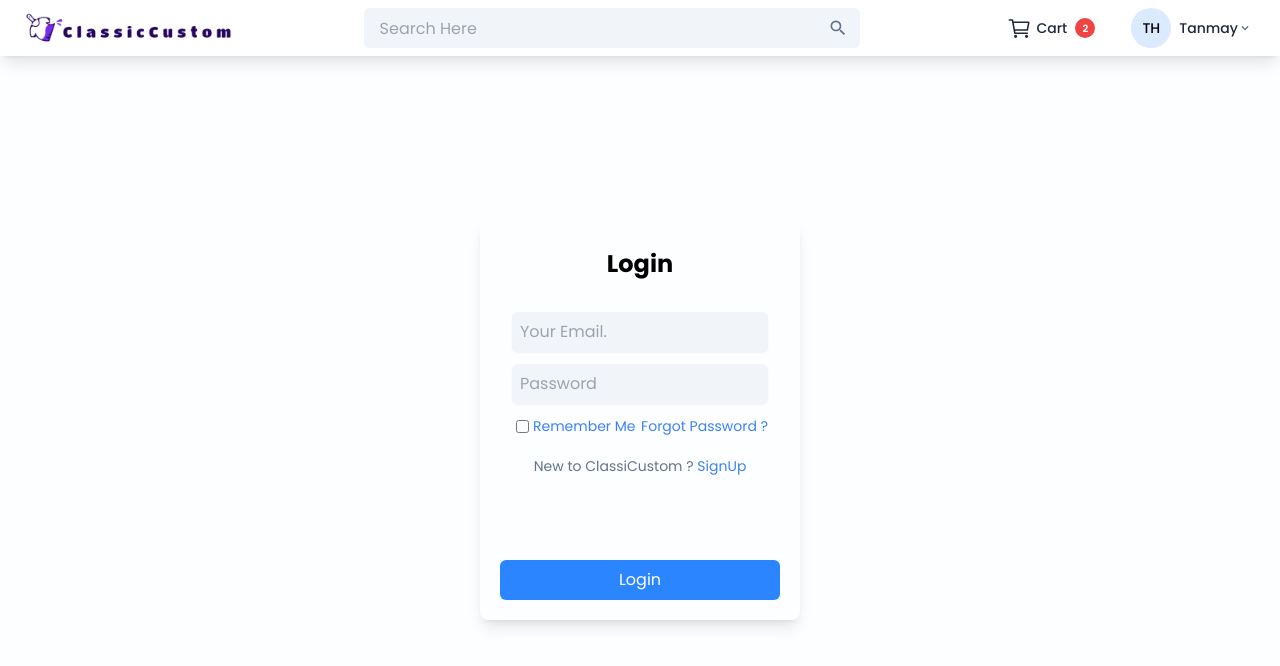
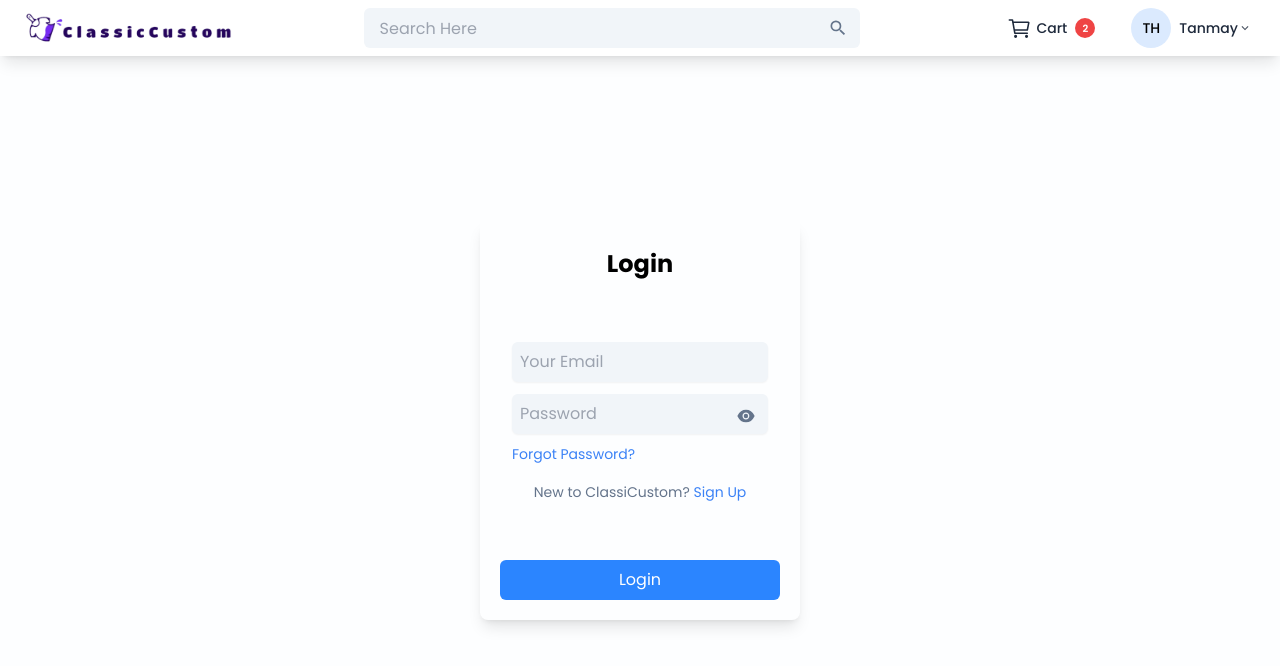
Before and after one commit to tanmay-haldar0/MERN-E-Com_backend, a React (Vite) app in the folder frontend/: page /login in a window 1280 px wide. Shown: the top 666 px of the page. Built offline with nearby package versions, Linux system fonts and the light colour scheme.

Commit message:
added the hide show pass and made the login backend

```diff
--- a/frontend/src/pages/LoginPage.jsx
+++ b/frontend/src/pages/LoginPage.jsx
@@ -1,52 +1,65 @@
-import React from 'react'
-import { Link } from 'react-router-dom'
+import React, { useState } from 'react';
+import { Link } from 'react-router-dom';
+import { AiFillEye, AiFillEyeInvisible } from 'react-icons/ai';
 
 const LoginPage = () => {
+  const [email, setEmail] = useState('');
+  const [password, setPassword] = useState('');
+  const [isPasswordVisible, setIsPasswordVisible] = useState(false);
+
+  const handleSubmit = (e) => {
+    // Handle form submission
+  };
+
   return (
     <div className='mt-5 flex h-screen justify-center items-center'>
       <div className='w-1/4 h-3/6 rounded-lg shadow-lg transition-all ease-out hover:shadow-2xl flex flex-col items-center p-5 justify-between'>
         <h1 className='mt-2 text-2xl font-bold text-center'>Login</h1>
         <div className='text-center input-box w-full p-3'>
-
           <input
             type='email'
             required
-            placeholder='Your Email.'
+            placeholder='Your Email'
             className='p-2 mt-3 shadow-sm hover:shadow-md w-full bg-slate-100 rounded-md text-slate-600 outline-none'
+            onChange={(e) => setEmail(e.target.value)}
           />
-          <input
-            type='password'
-            required
-            placeholder='Password'
-            className='p-2 mt-3 shadow-sm hover:shadow-md w-full bg-slate-100 rounded-md text-slate-600 outline-none'
-          />
-          <div className="mt-2 w-full flex items-center justify-between">
-          <div className="p-1 flex items-center justify-between ">
-          <input className='mr-1' type="checkbox" name="" id="" />
-          <span className='text-sm text-blue-500'>Remember Me</span></div>
-          <Link to={'/signup'}>
-            <span className='text-sm text-blue-500 cursor-pointer'>Forgot Password ?</span>
-          </Link>
+          <div className='relative mt-3'>
+            <input
+              type={isPasswordVisible ? 'text' : 'password'}
+              required
+              placeholder='Password'
+              className='p-2 shadow-sm hover:shadow-md w-full bg-slate-100 rounded-md text-slate-600 outline-none pr-10'
+              onChange={(e) => setPassword(e.target.value)}
+            />
+            <span
+              className='absolute right-3 top-3 cursor-pointer text-slate-500'
+              onClick={() => setIsPasswordVisible(!isPasswordVisible)}
+            >
+              {isPasswordVisible ? <AiFillEyeInvisible size={20} /> : <AiFillEye size={20} />}
+            </span>
           </div>
-
-
+          <div className='mt-2 w-full flex items-center justify-between'>
+            <Link to={'/forgot-password'}>
+              <span className='text-sm text-blue-500 cursor-pointer'>Forgot Password?</span>
+            </Link>
+          </div>
           <p className='mt-4 text-center text-sm text-slate-500'>
-            New to ClassiCustom ?{' '}
+            New to ClassiCustom?{' '}
             <Link to={'/signup'}>
-              <span className='text-blue-500 cursor-pointer'>SignUp</span>
+              <span className='text-blue-500 cursor-pointer'>Sign Up</span>
             </Link>
           </p>
         </div>
-        <div className='w-full h-12 '></div>
         <button
-          type='submit'
+          onClick={handleSubmit}
+          type='button'
           className='hover:bg-blue-400 mt-2 w-full transition-all ease-out bg-primary text-white p-2 rounded-md'
         >
           Login
         </button>
       </div>
     </div>
-  )
-}
+  );
+};
 
-export default LoginPage
+export default LoginPage;
--- a/frontend/src/pages/SignUpPage.jsx
+++ b/frontend/src/pages/SignUpPage.jsx
@@ -3,6 +3,8 @@ import { Link, useNavigate } from "react-router-dom";
 import axios from "axios";
 import { server } from "../server.js";
 import { toast } from "react-toastify";
+import { AiFillEye, AiFillEyeInvisible } from 'react-icons/ai';
+
 
 function SignUpPage() {
   const [name, setName] = useState("");
@@ -13,7 +15,7 @@ function SignUpPage() {
   const [passwordError, setPasswordError] = useState("");
   const [errorMessage, setErrorMessage] = useState("");
   const navigate = useNavigate();
-
+  const [isPasswordVisible, setIsPasswordVisible] = useState(false);
 
   const handleSubmit = async (e) => {
     e.preventDefault();
@@ -43,7 +45,7 @@ function SignUpPage() {
         if (res.data.message != "User already exists") {
           toast.success(res.data.message);
           navigate("/login");
-        }else{
+        } else {
           setErrorMessage(res.data.message);
           toast.error(res.data.message);
         }
@@ -51,7 +53,6 @@ function SignUpPage() {
         setName("");
         setEmail("");
         setPassword("");
-
       })
       .catch((err) => {
         toast.error(err);
@@ -81,13 +82,25 @@ function SignUpPage() {
             onChange={(e) => setEmail(e.target.value)}
           />
 
-          <input
-            type="password"
-            required
-            placeholder="Password"
-            className="p-2 mt-3 shadow-sm hover:shadow-md w-full bg-slate-100 rounded-md text-slate-600 outline-none"
-            onChange={(e) => setPassword(e.target.value)}
-          />
+          <div className="relative mt-3">
+            <input
+              type={isPasswordVisible ? "text" : "password"}
+              required
+              placeholder="Password"
+              className="p-2 shadow-sm hover:shadow-md w-full bg-slate-100 rounded-md text-slate-600 outline-none pr-10"
+              onChange={(e) => setPassword(e.target.value)}
+            />
+            <span
+              className="absolute right-3 top-3 cursor-pointer text-slate-500"
+              onClick={() => setIsPasswordVisible(!isPasswordVisible)}
+            >
+              {isPasswordVisible ? (
+                <AiFillEyeInvisible size={20} />
+              ) : (
+                <AiFillEye size={20} />
+              )}
+            </span>
+          </div>
 
           <input
             type="password"
```
Also changed, not shown: 1 other file (tests, documents, lock files or other folders).
